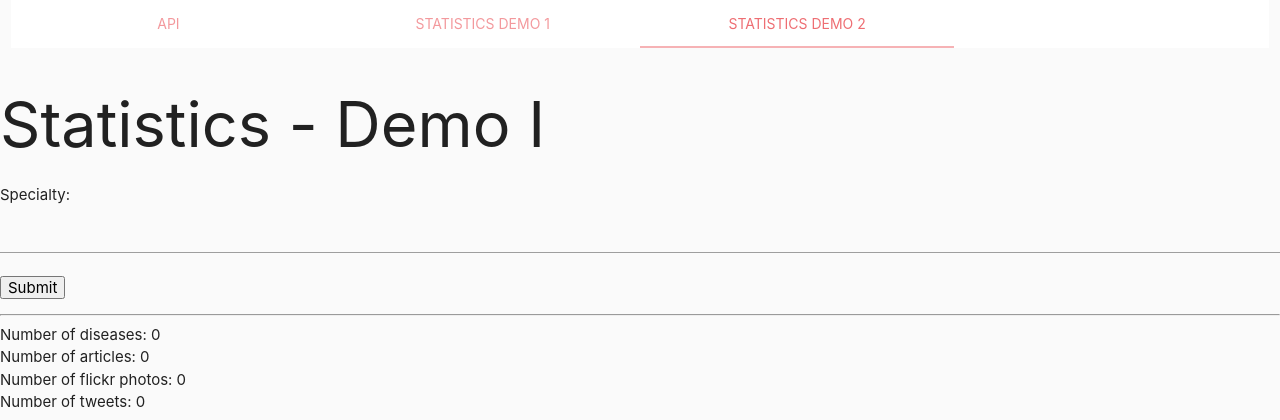
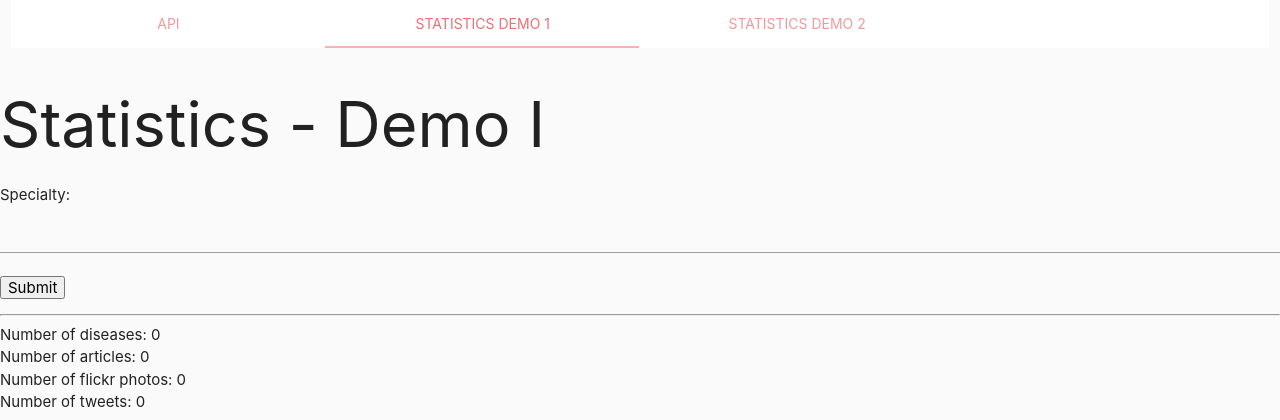
Before and after one commit to aND04/search-engine-diseases, a PHP site: page /statistics_retrieval.php in a window 1280 px wide. Shown: the top 420 px of the page. Run offline with PHP 8.4, Linux system fonts and the light colour scheme; data that the repository does not hold is empty.

Commit message:
Changed class on links

```diff
--- a/apidoc/statistics_annotation.php
+++ b/apidoc/statistics_annotation.php
@@ -33,8 +33,8 @@
                 <div class="col s12">
                   <ul class="tabs">
                     <li class="tab col s3"><a target="_self" href="index.html">API</a></li>
-                    <li class="tab col s3"><a target="_self" class="active" href="statistics_retrieval.php">Statistics Demo 1</a></li>
-                    <li class="tab col s3"><a href="statistics_annotation.php">Statistics Demo 2</a></li>
+                    <li class="tab col s3"><a target="_self" href="statistics_retrieval.php">Statistics Demo 1</a></li>
+                    <li class="tab col s3"><a class="active" href="statistics_annotation.php">Statistics Demo 2</a></li>
                   </ul>
                 </div>
             </div>
--- a/apidoc/statistics_retrieval.php
+++ b/apidoc/statistics_retrieval.php
@@ -33,8 +33,8 @@
 								<div class="col s12">
 									<ul class="tabs">
 										<li class="tab col s3"><a target="_self" href="index.html">API</a></li>
-										<li class="tab col s3"><a href="statistics_retrieval.php">Statistics Demo 1</a></li>
-										<li class="tab col s3"><a target="_self" class="active" href="statistics_annotation.php">Statistics Demo 2</a></li>
+										<li class="tab col s3"><a class="active" href="statistics_retrieval.php">Statistics Demo 1</a></li>
+										<li class="tab col s3"><a target="_self" href="statistics_annotation.php">Statistics Demo 2</a></li>
 									</ul>
 								</div>
 						</div>
```
